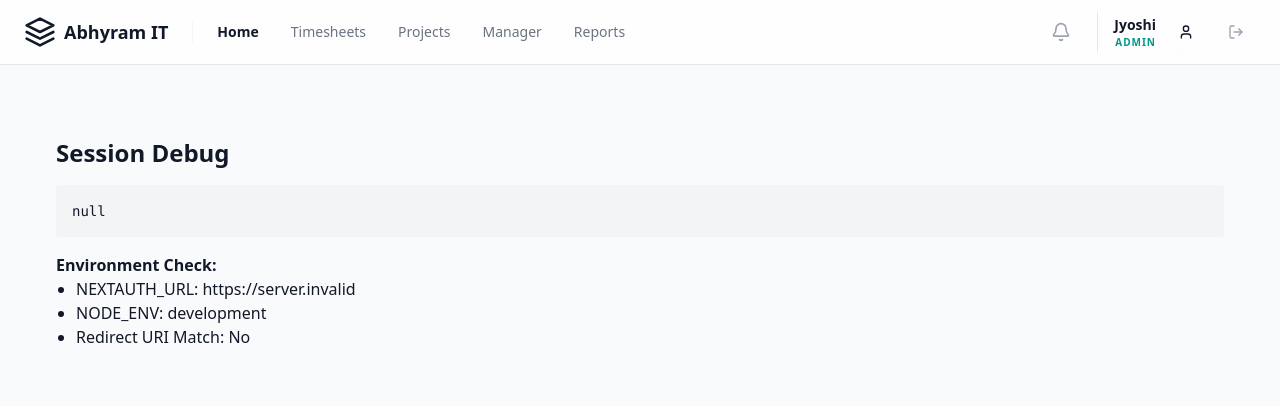
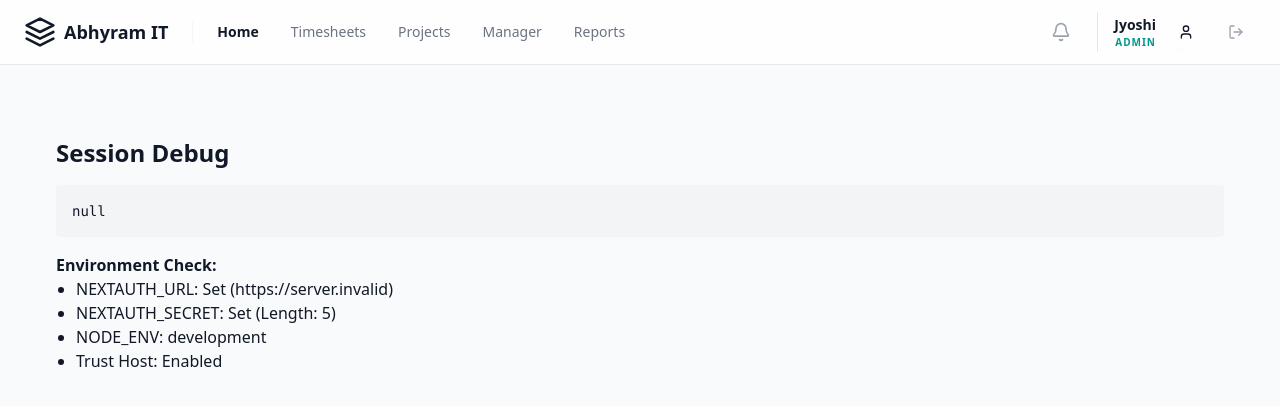
Before and after one commit to vardhanme21/abhyram-workforce, a Next.js app in the folder workforce/: page /dashboard/debug in a window 1280 px wide. Shown: the top 406 px of the page. Built offline with nearby package versions, Linux system fonts and the light colour scheme; no server answers.

Commit message:
fix: Enhance debug page with secret validation

```diff
--- a/workforce/app/(dashboard)/dashboard/debug/page.tsx
+++ b/workforce/app/(dashboard)/dashboard/debug/page.tsx
@@ -13,9 +13,11 @@ export default async function DebugSessionPage() {
       <div className="mt-4">
         <p><strong>Environment Check:</strong></p>
         <ul className="list-disc pl-5">
-          <li>NEXTAUTH_URL: {process.env.NEXTAUTH_URL || 'Not Set'}</li>
+          <li>NEXTAUTH_URL: {process.env.NEXTAUTH_URL ? `Set (${process.env.NEXTAUTH_URL})` : <span className="text-red-600 font-bold">MISSING</span>}</li>
+          <li>NEXTAUTH_SECRET: {process.env.NEXTAUTH_SECRET ? `Set (Length: ${process.env.NEXTAUTH_SECRET.length})` : <span className="text-red-600 font-bold">MISSING</span>}</li>
           <li>NODE_ENV: {process.env.NODE_ENV}</li>
-          <li>Redirect URI Match: {process.env.NEXTAUTH_URL === 'https://abhyram-workforce.vercel.app' ? 'Yes' : 'No'}</li>
+          {/* @ts-expect-error - trustHost valid in runtime */}
+          <li>Trust Host: {authOptions.trustHost ? 'Enabled' : 'Disabled'}</li>
         </ul>
       </div>
     </div>
```
